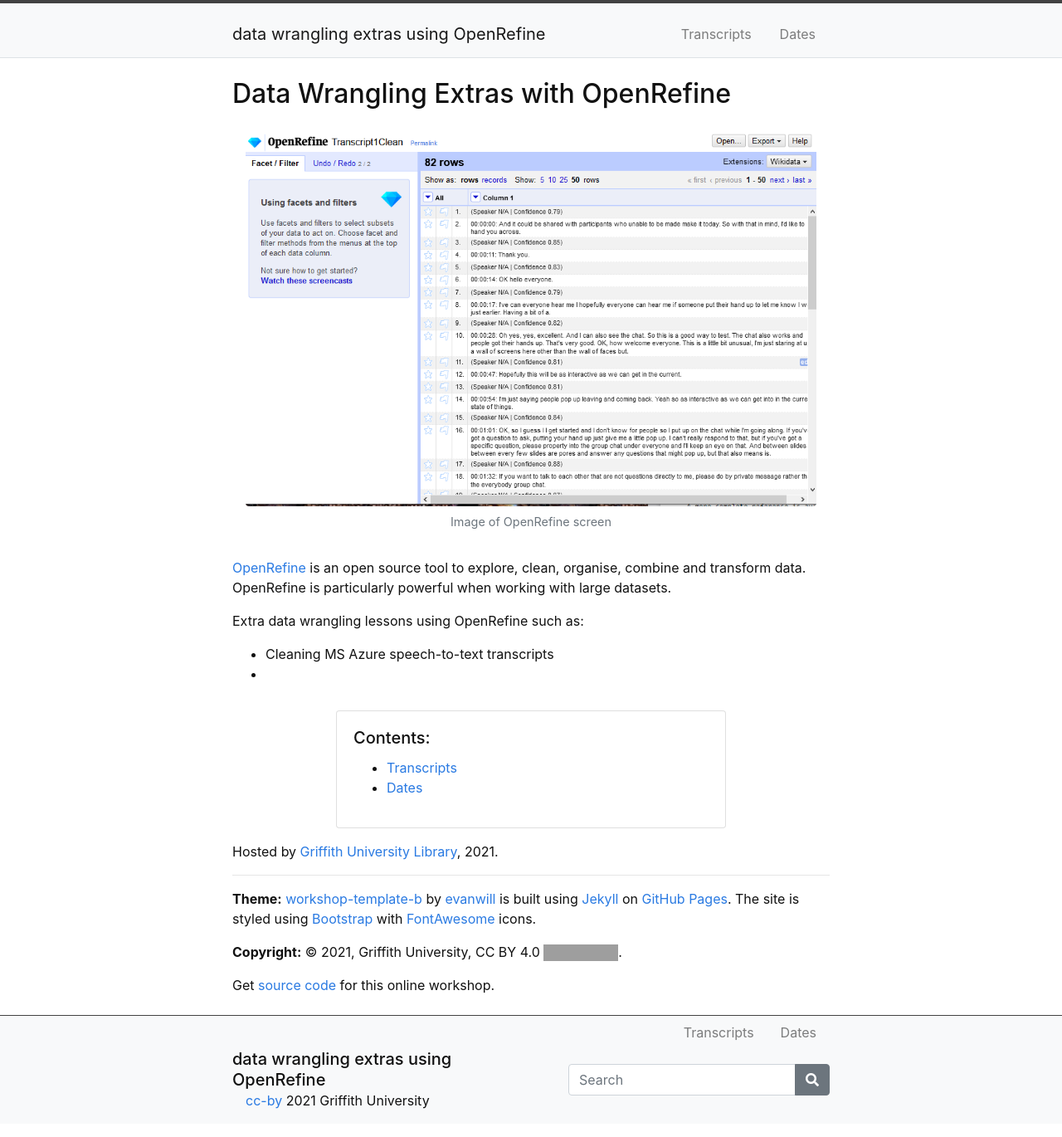
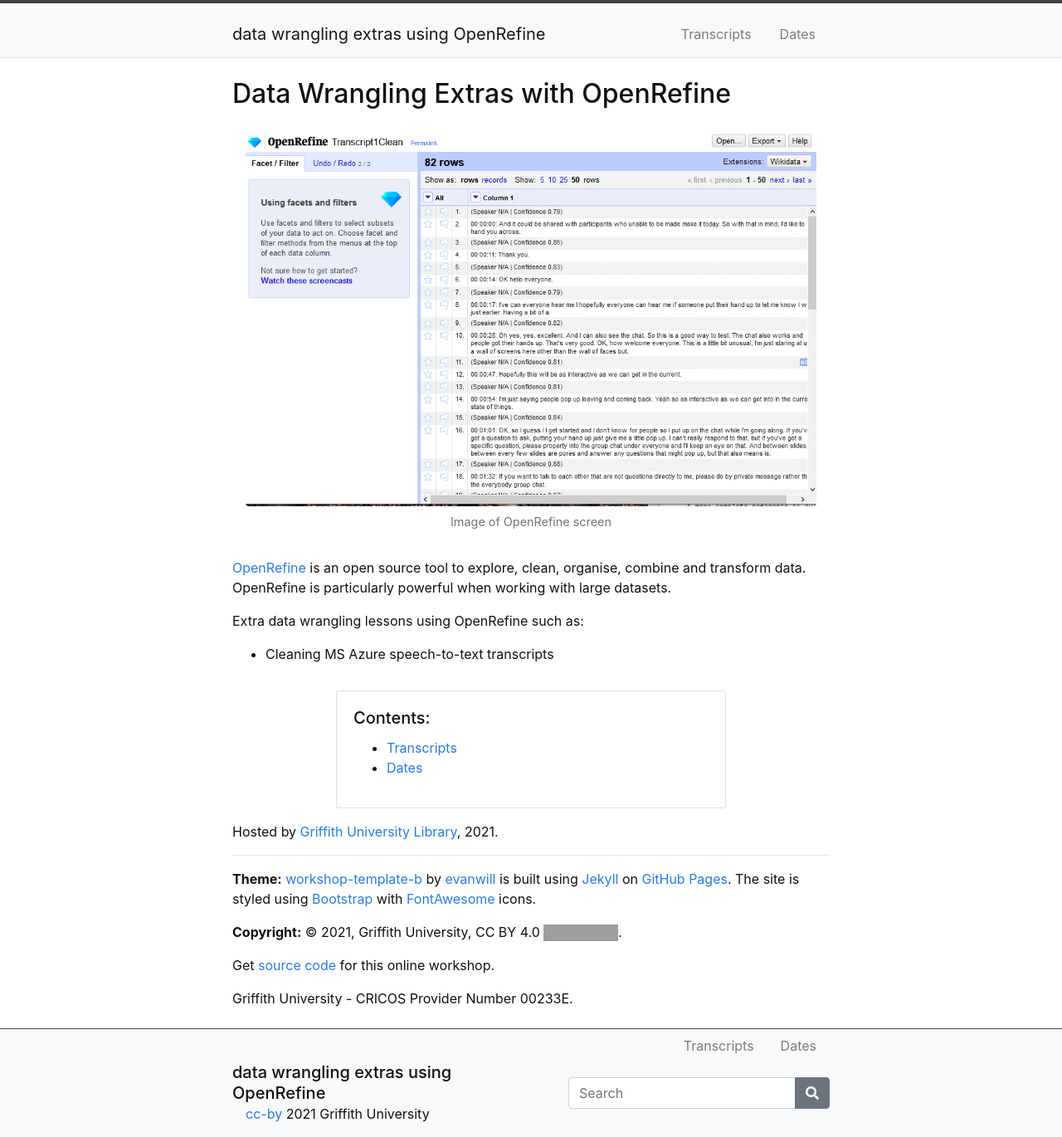
Before and after one commit to GriffithUniLibrary/OpenRefineExtras, a Jekyll site: the page built from index.md, in a window 1280 px wide. Shown: the whole page at 83% size. Built offline with Jekyll 4.4.1, drawn with Linux system fonts in a browser that asks for light colours; grey boxes are pictures that could not be loaded.

Commit message:
Update index.md
add CRICOS

```diff
--- a/index.md
+++ b/index.md
@@ -12,7 +12,6 @@ layout: default
 Extra data wrangling lessons using OpenRefine such as:
 
 - Cleaning MS Azure speech-to-text transcripts
--
 
 {% include toc.html %}
 
@@ -21,3 +20,5 @@ Hosted by [Griffith University Library](https://www.griffith.edu.au/library), {{
 ------
 
 {% include credits.html %}
+
+Griffith University - CRICOS Provider Number 00233E.
```
